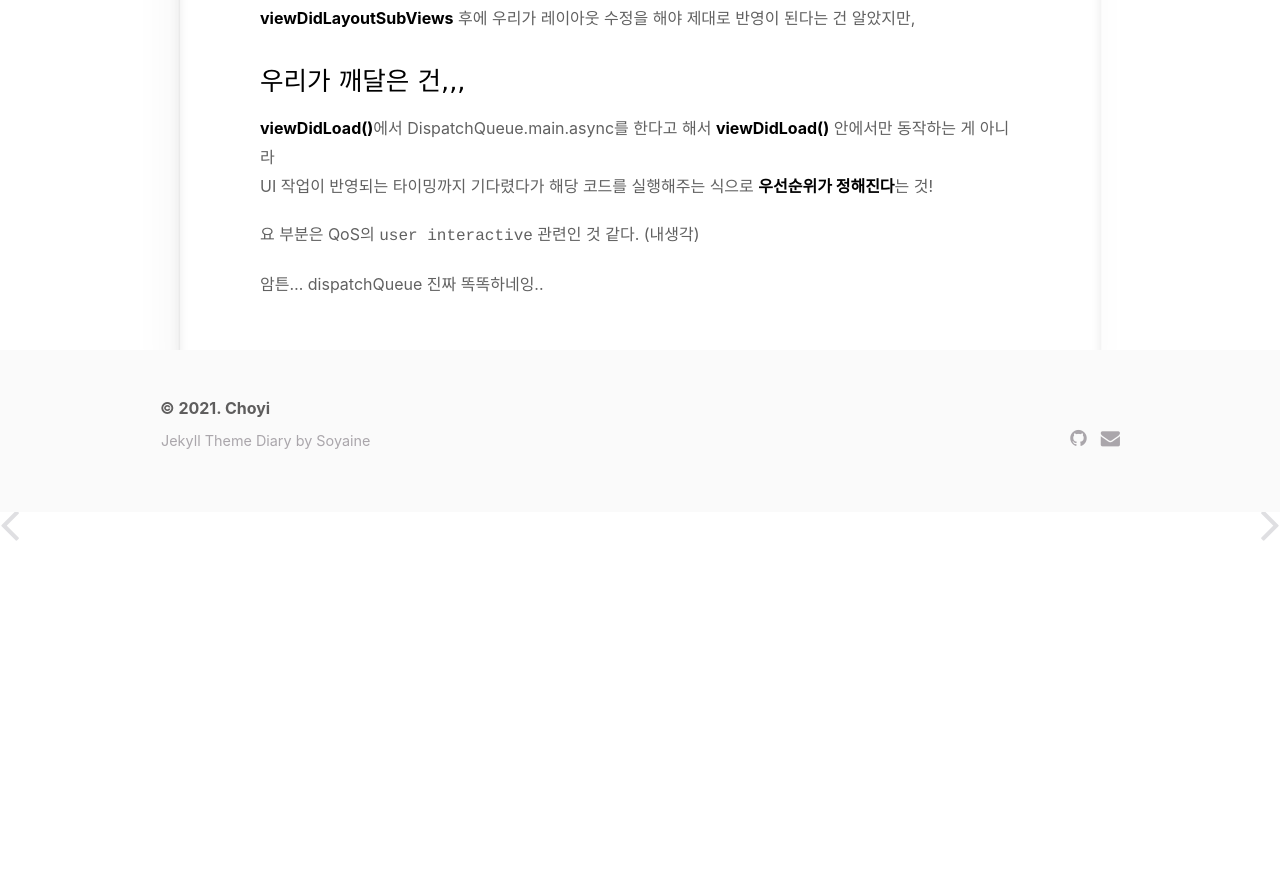
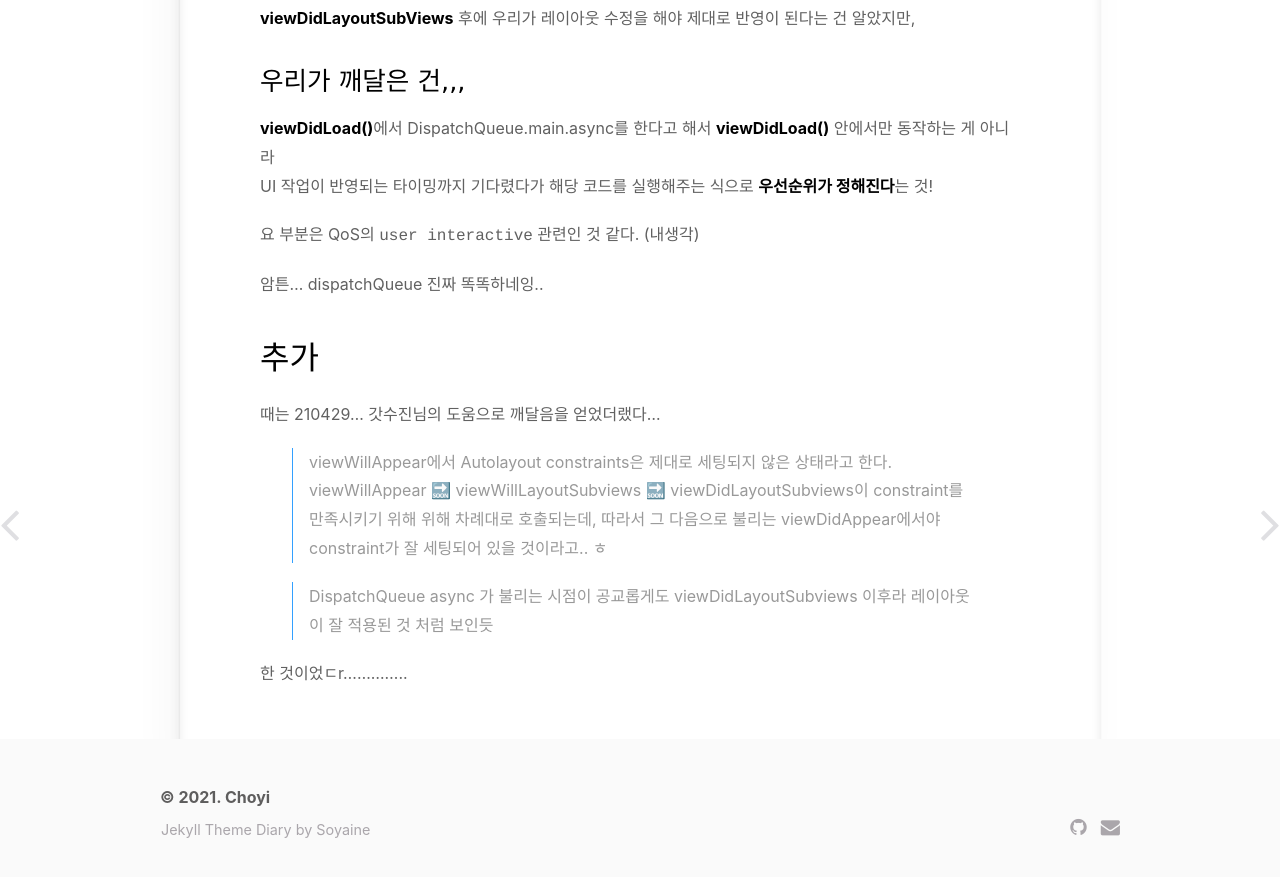
Before and after one commit to jeongchoyi/jeongchoyi.github.io, a Jekyll site: the page built from _posts/2021-01-06-dispatch-queue-with-haejji.md, in a window 1280 px wide and 900 px high, scrolled down 4009 px. Shown: the top 877 px of the window. Built offline with Jekyll 4.4.1, drawn with Linux system fonts in a browser that asks for light colours; some web fonts are replaced; before the commit the page ends 4521 px from its top, so only the background shows below that.

Commit message:
modify post

```diff
--- a/_posts/2021-01-06-dispatch-queue-with-haejji.md
+++ b/_posts/2021-01-06-dispatch-queue-with-haejji.md
@@ -147,3 +147,13 @@ UI 작업이 반영되는 타이밍까지 기다렸다가 해당 코드를 실
 요 부분은 QoS의 `user interactive` 관련인 것 같다. (내생각)
 
 암튼... dispatchQueue 진짜 똑똑하네잉..
+
+#  추가
+
+때는 210429... 갓수진님의 도움으로 깨달음을 얻었더랬다...
+
+> viewWillAppear에서 Autolayout constraints은 제대로 세팅되지 않은 상태라고 한다. viewWillAppear 🔜 viewWillLayoutSubviews 🔜 viewDidLayoutSubviews이 constraint를 만족시키기 위해 위해 차례대로 호출되는데, 따라서 그 다음으로 불리는 viewDidAppear에서야 constraint가 잘 세팅되어 있을 것이라고.. ㅎ
+
+> DispatchQueue async 가 불리는 시점이 공교롭게도 viewDidLayoutSubviews 이후라 레이아웃이 잘 적용된 것 처럼 보인듯
+
+한 것이었ㄷr..............
```
